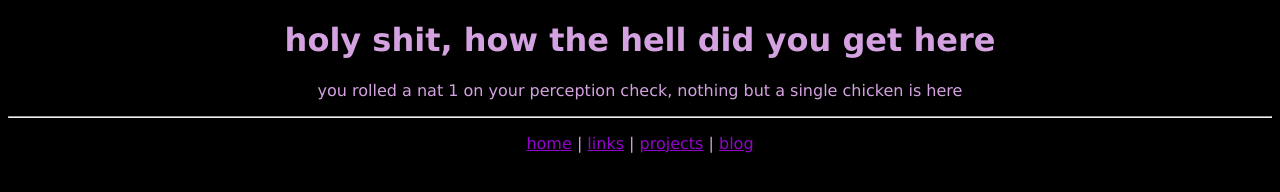
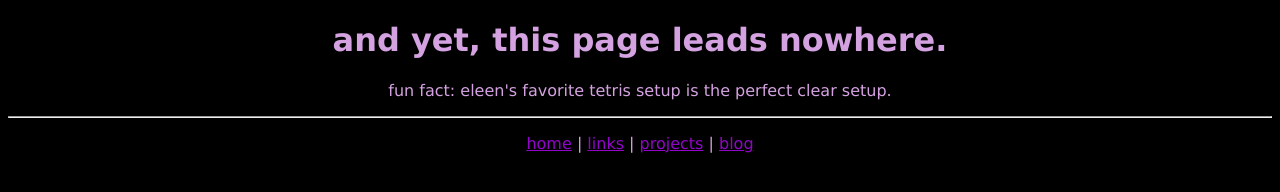
Before and after one commit to EleenTyasi/eleenlinkrepo, a plain HTML site: page public/not_found.html in a window 1280 px wide. Drawn offline with Linux system fonts and the light colour scheme.

Commit message:
Randomize 404 page headline and phrase
Update public/not_found.html to make the 404 page content dynamic. Change document title, add an id to the H1, introduce a list of alternative headlines and extend the phrases list, and add a small script that picks a random headline and phrase and injects them into the page. Also normalize one phrase formatting (add separators). This adds variety and personality to the not found page.

```diff
--- a/public/not_found.html
+++ b/public/not_found.html
@@ -3,7 +3,7 @@
   <head>
     <meta charset="UTF-8">
     <meta name="viewport" content="width=device-width, initial-scale=1.0">
-    <title>Not Found</title>
+    <title>but nobody came</title>
     <link href="/style.css" rel="stylesheet" type="text/css" media="all">
     <style>
     h1 {text-align: center;}
@@ -11,12 +11,39 @@
     </style>
   </head>
   <body>
-    <h1>holy shit, how the hell did you get here</h1>
+    <h1 id="headline">holy shit, how the hell did you get here</h1>
     <p id="phrase">oh shit, oh fuck, oh god damn it, this page ain't a feckin' thing</p>
     <hr>
     <p><a href="/">home</a> | <a href="/links">links</a> | <a href="/projects">projects</a> | <a href="/blog">blog</a></p>
 
     <script>
+      const headlines = [
+        "holy shit, how the hell did you get here",
+        "well, this is awkward.",
+        "uh oh...",
+        "*angry 404 noise*",
+        "go back to www.newgrounds.com, it's safer there.",
+        "and yet, nobody came.",
+        "But nobody came.",
+        "I eated ur page. sorry.",
+        "Now, why would you even visit here?",
+        "it's dissapointing, but you cannot go no farther.",
+        "STOP! Prevent your death! You require special cave diving gear to go any further. -wait, this isn't a cave. oh well, you can't go any further.",
+        "No highly esteemed deed is commemorated here. . Nothing valued is here.",
+        "nope. chuck testa.",
+        "hello gentlemen. all ur 404's now belong to us.",
+        "404 - page not found",
+        "the system is down, yo.",
+        "you're idiot. page no exist on this plane of existence.",
+        "moons haunted. *reloads shotgun*",
+        "give me back my [HYPERLINK BLOCKED]!",
+        "you lost or something?",
+        "um... can you not?",
+        "who the hell- GET OUT!",
+        "and yet, this page leads nowhere.",
+        "CONGRATULATIONS, YOU'VE WON! CONGRATULATIONS, YOU'VE WON! nothing. you fool."
+      ];
+
       const phrases = [
         "oh shit, oh fuck, oh god damn it, this page ain't a feckin' thing",
         "neocities, we have a problem.",
@@ -24,13 +51,27 @@
         "nine out of ten dentists agree, this page does NOT exist",
         "of all the broken links, on all the neocities, you had to walk into this one.",
         "quoth the neocities: 404",
+        "fun fact: eleen is 27.",
+        "fun fact: eleen is a content creator on the roblox game Project: Afternight.",
+        "fun fact: there are no rats in alberta.",
+        "fun fact: use code plushcat for 10% off at advanced.gg, maybe",
+        "fun fact: i lied, there is no fun fact",
+        "fun fact: You're ugly.",
+        "fun fact: eleen's favorite tetris setup is the perfect clear setup.",
+        "fun fact: eleen's most common tetris setup is the D-T Cannon.",
+        "fun fact: eleen appears in a game called Downpurr. check it out on steam by following the link in /projects",
+        "fun fact: there are twenty three different 404 phrases.",
+        "fun fact: there are twenty four different 404 headlines.",
         "look at all these 404s...",
         "im sorry dave, i can't let you view this.",
         "null: fuck off, lmao this shit don't exist",
         "where did the page go???",
-        "PAGE IS NOT REAL USER IS YOU THIS IS REFERENCE FLAG IS WIN",
+        "PAGE IS NOT REAL | USER IS YOU | THIS IS REFERENCE | FLAG IS WIN",
         "you rolled a nat 1 on your perception check, nothing but a single chicken is here"
       ];
+
+      const randomHeadline = headlines[Math.floor(Math.random() * headlines.length)];
+      document.getElementById('headline').textContent = randomHeadline;
 
       const randomPhrase = phrases[Math.floor(Math.random() * phrases.length)];
       document.getElementById('phrase').textContent = randomPhrase;
```
